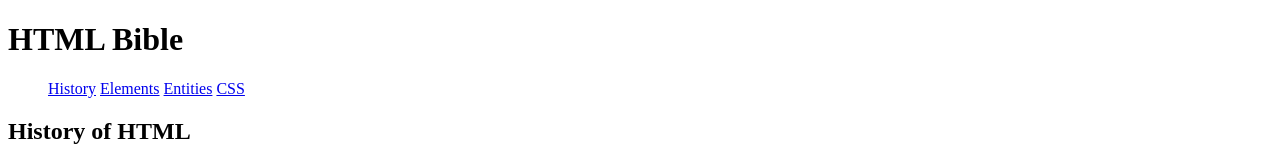
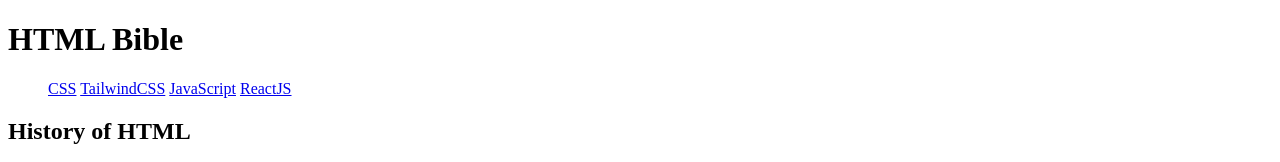
Before and after one commit to Jihzza/html-css-bible, a plain HTML site: page index.html in a window 1280 px wide. Shown: the top 162 px of the page. Drawn offline with Linux system fonts and the light colour scheme.

Commit message:
First COmmit

```diff
--- a/index.html
+++ b/index.html
@@ -11,10 +11,10 @@
         <h1>HTML Bible</h1>
         <nav>
             <ul class="header-list">
-                <a href="#">History</a>
-                <a href="#">Elements</a>
-                <a href="#">Entities</a>
                 <a href="#">CSS</a>
+                <a href="#">TailwindCSS</a>
+                <a href="#">JavaScript</a>
+                <a href="#">ReactJS</a>
             </ul>
         </nav>
     </header>
```
